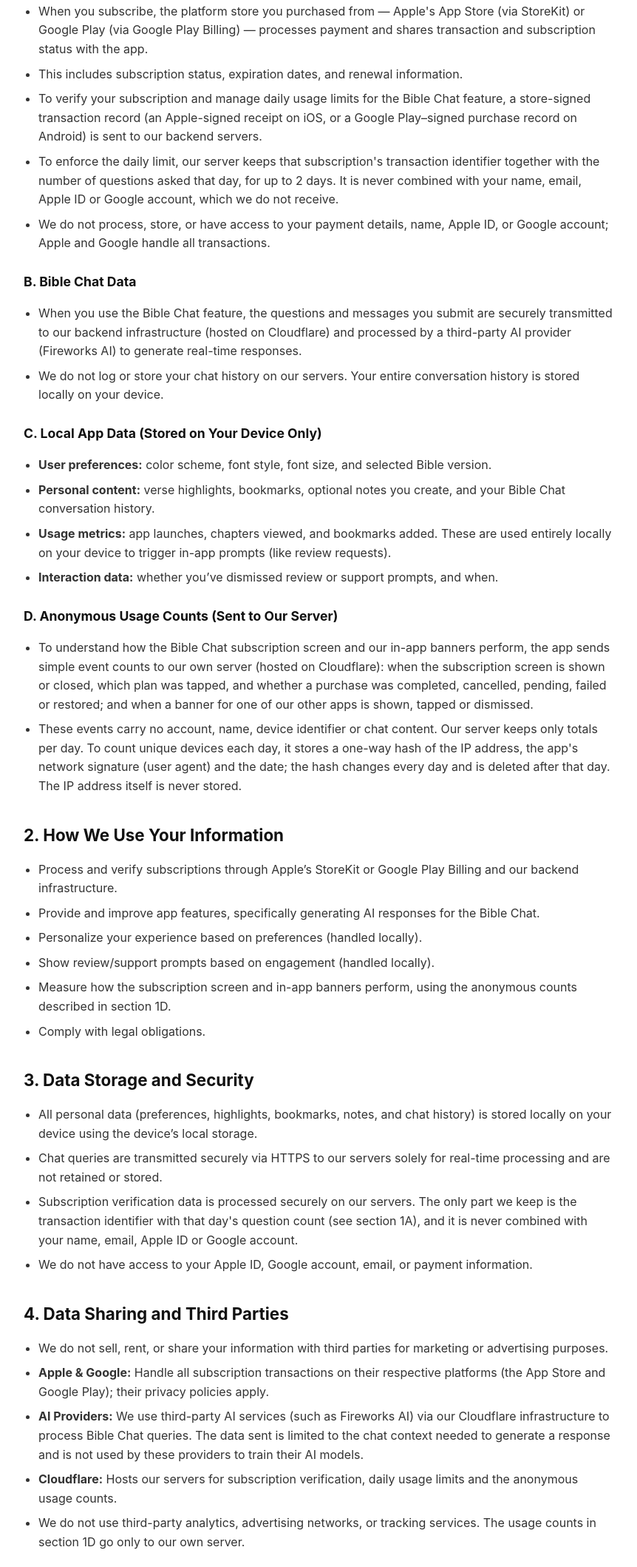
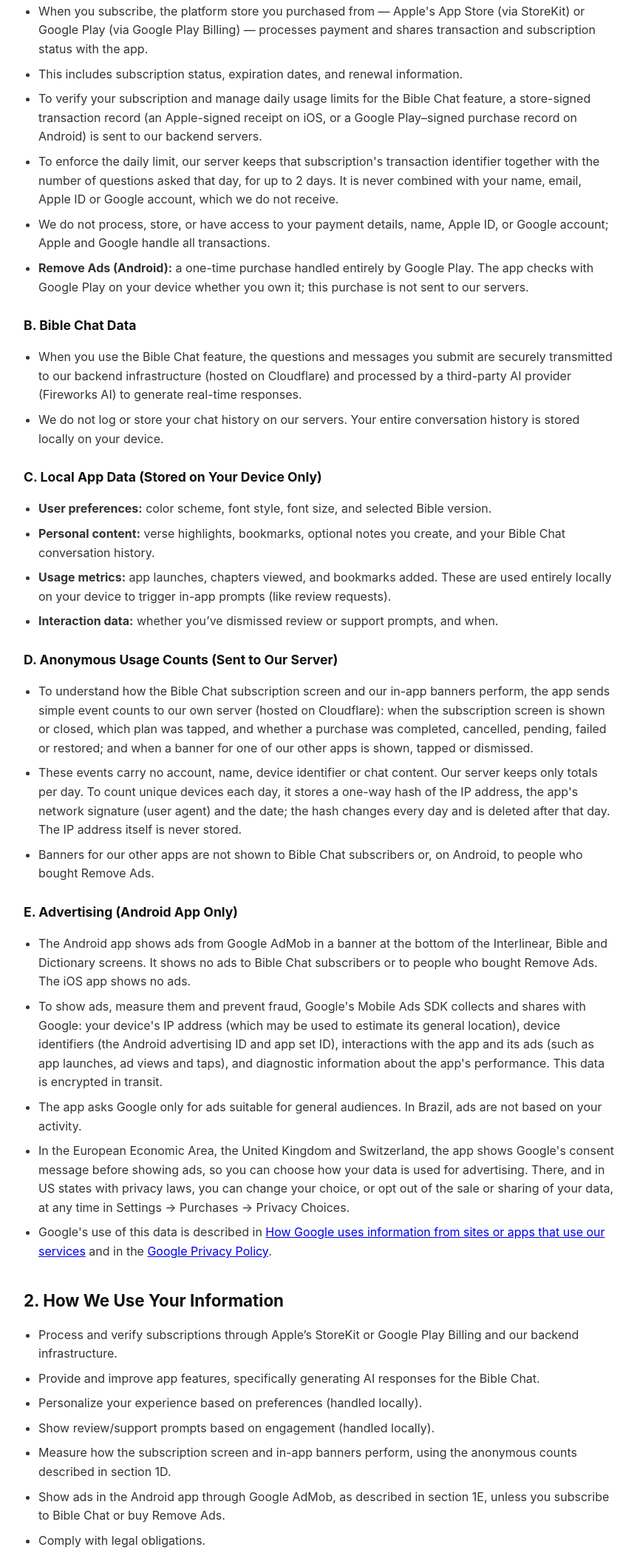
Before and after one commit to josephb524/Interlinear-Bible-Plus-Policy, a plain HTML site: page index.html in a window 1280 px wide. Shown: the part 422-2540 px from the top of the page at 74% size, without its empty margins (208-1070 px from the left). Drawn offline with Linux system fonts and the light colour scheme.

Commit message:
Privacy policy: Google AdMob ads and Remove Ads in the Android app
Section 1E covers the Android banner ads (what Google's Mobile Ads SDK
collects and shares, G-rated requests, Brazil, the consent message and
Privacy Choices), and sections 1A, 2, 4, 5, 9 and 10 now say so; the
iOS app still shows no ads.

Co-Authored-By: Claude Opus 5.5 <noreply@anthropic.com>

```diff
--- a/index.html
+++ b/index.html
@@ -58,7 +58,7 @@
   </head>
   <body>
       <h1>Privacy Policy for Interlinear Bible Plus</h1>
-      <p class="last-updated">Last Updated: November 10, 2026</p>
+      <p class="last-updated">Last Updated: November 21, 2026</p>
 
       <p>Interlinear Bible Plus ("we," "our," or "the app") values your privacy. This Privacy Policy explains how we handle information when you use the app on Apple (iOS) and Android devices.</p>
 
@@ -72,6 +72,7 @@
           <li>To verify your subscription and manage daily usage limits for the Bible Chat feature, a store-signed transaction record (an Apple-signed receipt on iOS, or a Google Play–signed purchase record on Android) is sent to our backend servers.</li>
           <li>To enforce the daily limit, our server keeps that subscription's transaction identifier together with the number of questions asked that day, for up to 2 days. It is never combined with your name, email, Apple ID or Google account, which we do not receive.</li>
           <li>We do not process, store, or have access to your payment details, name, Apple ID, or Google account; Apple and Google handle all transactions.</li>
+          <li><strong>Remove Ads (Android):</strong> a one-time purchase handled entirely by Google Play. The app checks with Google Play on your device whether you own it; this purchase is not sent to our servers.</li>
       </ul>
 
       <h3>B. Bible Chat Data</h3>
@@ -92,6 +93,16 @@
       <ul>
           <li>To understand how the Bible Chat subscription screen and our in-app banners perform, the app sends simple event counts to our own server (hosted on Cloudflare): when the subscription screen is shown or closed, which plan was tapped, and whether a purchase was completed, cancelled, pending, failed or restored; and when a banner for one of our other apps is shown, tapped or dismissed.</li>
           <li>These events carry no account, name, device identifier or chat content. Our server keeps only totals per day. To count unique devices each day, it stores a one-way hash of the IP address, the app's network signature (user agent) and the date; the hash changes every day and is deleted after that day. The IP address itself is never stored.</li>
+          <li>Banners for our other apps are not shown to Bible Chat subscribers or, on Android, to people who bought Remove Ads.</li>
+      </ul>
+
+      <h3>E. Advertising (Android App Only)</h3>
+      <ul>
+          <li>The Android app shows ads from Google AdMob in a banner at the bottom of the Interlinear, Bible and Dictionary screens. It shows no ads to Bible Chat subscribers or to people who bought Remove Ads. The iOS app shows no ads.</li>
+          <li>To show ads, measure them and prevent fraud, Google's Mobile Ads SDK collects and shares with Google: your device's IP address (which may be used to estimate its general location), device identifiers (the Android advertising ID and app set ID), interactions with the app and its ads (such as app launches, ad views and taps), and diagnostic information about the app's performance. This data is encrypted in transit.</li>
+          <li>The app asks Google only for ads suitable for general audiences. In Brazil, ads are not based on your activity.</li>
+          <li>In the European Economic Area, the United Kingdom and Switzerland, the app shows Google's consent message before showing ads, so you can choose how your data is used for advertising. There, and in US states with privacy laws, you can change your choice, or opt out of the sale or sharing of your data, at any time in Settings &rarr; Purchases &rarr; Privacy Choices.</li>
+          <li>Google's use of this data is described in <a href="https://policies.google.com/technologies/partner-sites">How Google uses information from sites or apps that use our services</a> and in the <a href="https://policies.google.com/privacy">Google Privacy Policy</a>.</li>
       </ul>
 
       <h2>2. How We Use Your Information</h2>
@@ -101,6 +112,7 @@
           <li>Personalize your experience based on preferences (handled locally).</li>
           <li>Show review/support prompts based on engagement (handled locally).</li>
           <li>Measure how the subscription screen and in-app banners perform, using the anonymous counts described in section 1D.</li>
+          <li>Show ads in the Android app through Google AdMob, as described in section 1E, unless you subscribe to Bible Chat or buy Remove Ads.</li>
           <li>Comply with legal obligations.</li>
       </ul>
 
@@ -114,11 +126,12 @@
 
       <h2>4. Data Sharing and Third Parties</h2>
       <ul>
-          <li>We do not sell, rent, or share your information with third parties for marketing or advertising purposes.</li>
+          <li>We do not sell or rent your information. Apart from the advertising data that Google collects in the Android app (section 1E), we do not share your information with third parties for marketing or advertising purposes.</li>
+          <li><strong>Google AdMob (Android only):</strong> Serves the ads in the Android app and collects the data described in section 1E; Google's privacy policy applies.</li>
           <li><strong>Apple &amp; Google:</strong> Handle all subscription transactions on their respective platforms (the App Store and Google Play); their privacy policies apply.</li>
           <li><strong>AI Providers:</strong> We use third-party AI services (such as Fireworks AI) via our Cloudflare infrastructure to process Bible Chat queries. The data sent is limited to the chat context needed to generate a response and is not used by these providers to train their AI models.</li>
           <li><strong>Cloudflare:</strong> Hosts our servers for subscription verification, daily usage limits and the anonymous usage counts.</li>
-          <li>We do not use third-party analytics, advertising networks, or tracking services. The usage counts in section 1D go only to our own server.</li>
+          <li>Apart from Google AdMob in the Android app, we do not use third-party analytics, advertising networks, or tracking services. The usage counts in section 1D go only to our own server.</li>
     </ul>
 
     <h2>5. Your Rights and Choices</h2>
@@ -126,6 +139,7 @@
         <li><strong>Delete data:</strong> Delete the app from your device to instantly remove all local data, including your chat history, highlights, and preferences.</li>
         <li><strong>Manage subscriptions:</strong> Use your device settings — the App Store on iOS or Google Play on Android — to manage, cancel, or restore active subscriptions.</li>
         <li><strong>Preferences:</strong> Adjust app settings at any time within the app.</li>
+        <li><strong>Ads (Android):</strong> Buy Remove Ads or subscribe to Bible Chat to turn ads off. Where the law requires a consent choice, change it in Settings &rarr; Purchases &rarr; Privacy Choices. You can reset or delete your advertising ID in your device's Android settings.</li>
     </ul>
 
     <h2>6. Children’s Privacy</h2>
@@ -155,12 +169,13 @@
         <li>Subscription status is maintained by Apple or Google, and the app only accesses your current status.</li>
         <li>Daily question counts, with the subscription's transaction identifier, are deleted from our server after 2 days.</li>
         <li>Anonymous usage counts are kept as daily totals; the daily unique-device hashes are deleted after each day.</li>
+        <li>Data that Google collects to show ads in the Android app is kept according to Google's own policies.</li>
     </ul>
 
     <h2>10. No Personal Identification Required</h2>
     <ul>
         <li>The app does not require you to create an account or provide an email address, name, or other personal identifiers.</li>
-        <li>All functionality is available without providing personal information, beyond the subscription record that Apple or Google shares for subscription management.</li>
+        <li>All functionality is available without providing personal information, beyond the subscription record that Apple or Google shares for subscription management and, in the Android app, the advertising data described in section 1E.</li>
     </ul>
 
     <p class="footer-note"><em>By using Interlinear Bible Plus, you acknowledge you have read and understood this Privacy Policy.</em></p>
```
